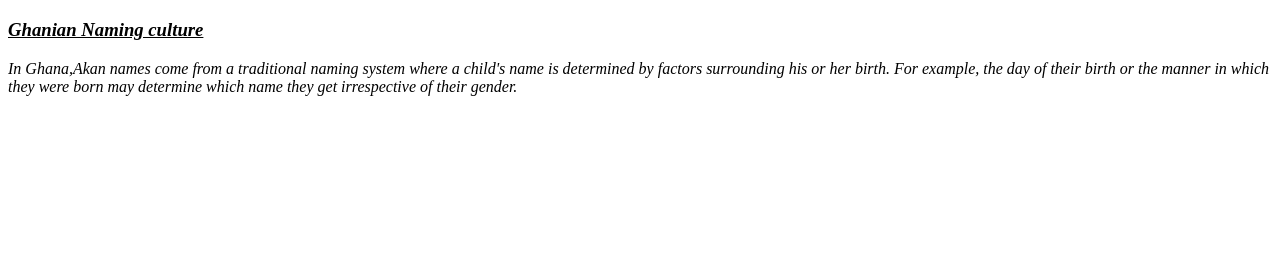
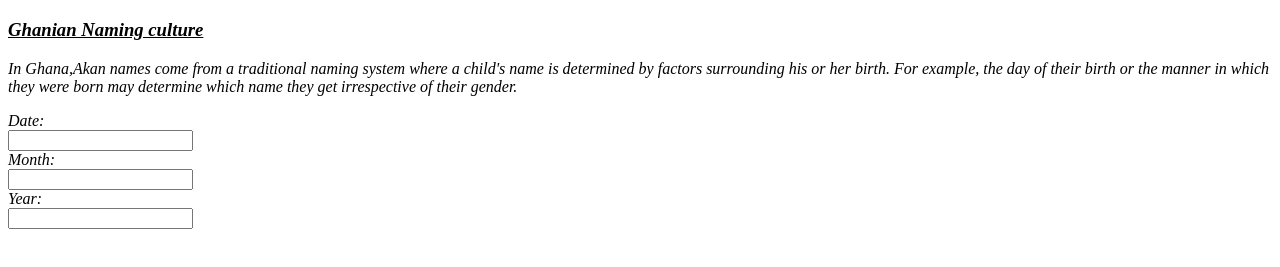
Before and after one commit to Lenus254/Birthday-Naming, a plain HTML site: page index.html in a window 1280 px wide. Shown: the part 277-544 px from the top of the page. Drawn offline with Linux system fonts and the light colour scheme.

Commit message:
added input textboxes to input form

```diff
--- a/index.html
+++ b/index.html
@@ -19,6 +19,9 @@
         <h3><i><u> Ghanian Naming culture</u></h3>
           <p id="desc">In Ghana,Akan names come from a traditional naming system where a child's name is determined by factors surrounding his or her birth. For example, the day of their birth or the manner in which they were born may determine which name they get irrespective of their gender.</p>
       </div>
+      Date: <br><input type="text" name="date" id="date" class="align"><br>
+            Month:<br> <input type="text" name="month" id="month" class="align"><br>
+            Year:<br> <input type="text" name="year" id="year" class="align"><br>
 
 </body>
 </html>
```
